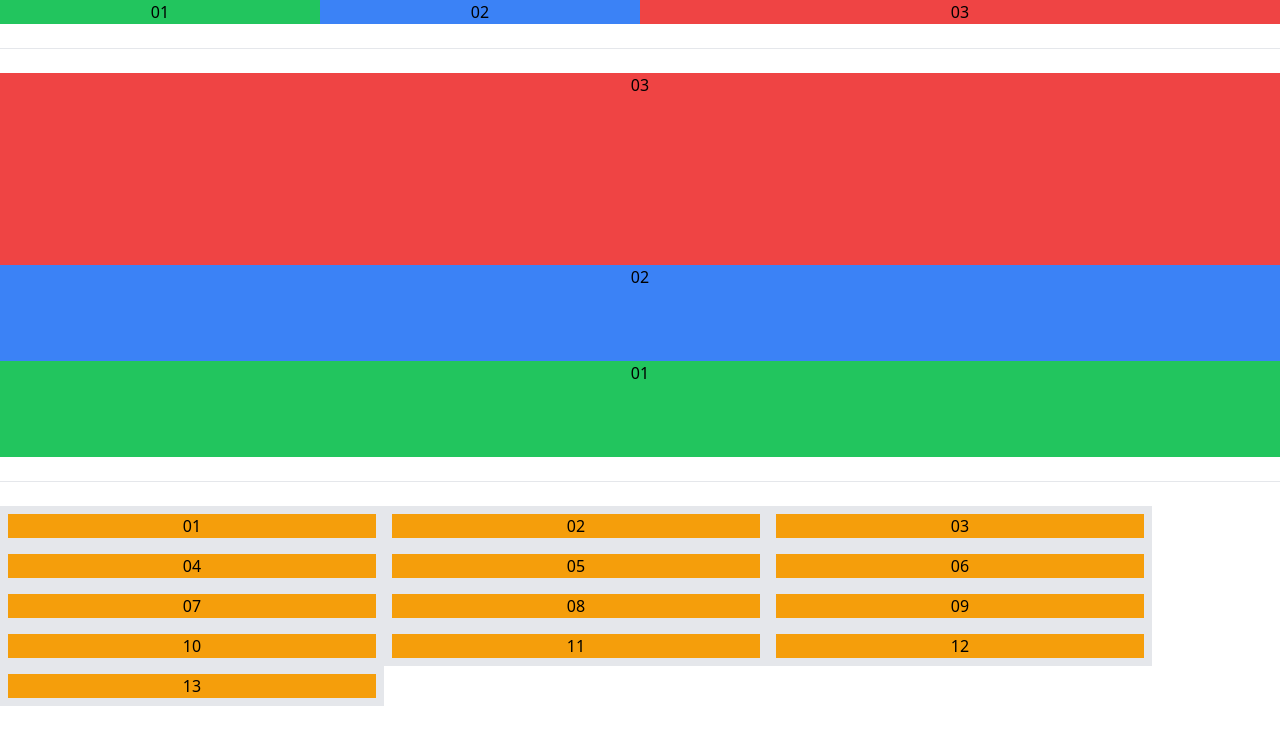
After one commit to rahimifh/Elearning, a Python web app: template src/templates/lesson4.html in a window 1280 px wide. The commit adds this page. Shown: the top 745 px of the page. Run offline with Jinja, Linux system fonts and the light colour scheme; the template is opened without the code that fills it, so the values that code supplies are empty.

Commit message:
complete lesson 4

```diff
--- a/src/assets/css/output-tailwind.css
+++ b/src/assets/css/output-tailwind.css
@@ -762,8 +758,8 @@ video {
   height: auto;
 }
 
-.h-32 {
-  height: 8rem;
+.h-96 {
+  height: 24rem;
 }
 
 .min-h-screen {
@@ -814,20 +818,24 @@ video {
   width: 900px;
 }
 
+.w-auto {
+  width: auto;
+}
+
 .w-screen {
   width: 100vw;
 }
 
-.w-auto {
-  width: auto;
+.w-full {
+  width: 100%;
 }
 
-.w-32 {
-  width: 8rem;
+.basis-1\/4 {
+  flex-basis: 25%;
 }
 
-.w-full {
-  width: 100%;
+.basis-1\/2 {
+  flex-basis: 50%;
 }
 
 .grid-cols-2 {
@@ -836,6 +844,22 @@ video {
 
 .grid-cols-3 {
   grid-template-columns: repeat(3, minmax(0, 1fr));
+}
+
+.flex-col {
+  flex-direction: column;
+}
+
+.flex-col-reverse {
+  flex-direction: column-reverse;
+}
+
+.flex-wrap {
+  flex-wrap: wrap;
+}
+
+.flex-wrap-reverse {
+  flex-wrap: wrap-reverse;
 }
 
 .items-center {
@@ -874,8 +898,17 @@ video {
   border-width: 1px;
 }
 
+.border-8 {
+  border-width: 8px;
+}
+
 .border-t-8 {
   border-top-width: 8px;
+}
+
+.bg-blue-300 {
+  --tw-bg-opacity: 1;
+  background-color: rgb(147 197 253 / var(--tw-bg-opacity));
 }
 
 .bg-blue-700 {
@@ -943,16 +966,31 @@ video {
   background-color: rgb(255 255 255 / var(--tw-bg-opacity));
 }
 
-.p-8 {
-  padding: 2rem;
+.bg-blue-500 {
+  --tw-bg-opacity: 1;
+  background-color: rgb(59 130 246 / var(--tw-bg-opacity));
+}
+
+.bg-red-500 {
+  --tw-bg-opacity: 1;
+  background-color: rgb(239 68 68 / var(--tw-bg-opacity));
+}
+
+.bg-amber-500 {
+  --tw-bg-opacity: 1;
+  background-color: rgb(245 158 11 / var(--tw-bg-opacity));
 }
 
 .p-10 {
   padding: 2.5rem;
 }
 
-.p-20 {
-  padding: 5rem;
+.p-8 {
+  padding: 2rem;
+}
+
+.text-center {
+  text-align: center;
 }
 
 .text-xs {
--- /dev/null
+++ b/src/templates/lesson4.html
@@ -0,0 +1,48 @@
+<!DOCTYPE html>
+<html lang="en">
+<head>
+    <meta charset="UTF-8">
+    <meta name="viewport" content="width=device-width, initial-scale=1.0">
+    <title>lesson 4</title>
+    <link rel="stylesheet" href="../assets/css/output-tailwind.css">
+</head>
+<body>
+    <div class="w-screen h-auto flex text-center">
+        <div class="basis-1/4 bg-green-500">01</div>
+        <div class="basis-1/4 bg-blue-500">02</div>
+        <div class="basis-1/2 bg-red-500">03</div>
+
+    </div>
+
+    <br>
+    <hr>
+    <br>
+    <div class="w-screen h-96 flex flex-col-reverse text-center">
+        <div class="basis-1/4 bg-green-500">01</div>
+        <div class="basis-1/4 bg-blue-500">02</div>
+        <div class="basis-1/2 bg-red-500 hover:basis-1/4">03</div>
+
+    </div>
+
+    <br>
+    <hr>
+    <br>
+
+        <div class="w-full flex flex-wrap text-center">
+            <div class="w-96 bg-amber-500 border-8">01</div>
+            <div class="w-96 bg-amber-500 border-8">02</div>
+            <div class="w-96 bg-amber-500 border-8">03</div>
+            <div class="w-96 bg-amber-500 border-8">04</div>
+            <div class="w-96 bg-amber-500 border-8">05</div>
+            <div class="w-96 bg-amber-500 border-8">06</div>
+            <div class="w-96 bg-amber-500 border-8">07</div>
+            <div class="w-96 bg-amber-500 border-8">08</div>
+            <div class="w-96 bg-amber-500 border-8">09</div>
+            <div class="w-96 bg-amber-500 border-8">10</div>
+            <div class="w-96 bg-amber-500 border-8">11</div>
+            <div class="w-96 bg-amber-500 border-8">12</div>
+            <div class="w-96 bg-amber-500 border-8">13</div>
+
+        </div>
+</body>
+</html>
```
Also changed, not shown: other parts of src/assets/css/output-tailwind.css (+40 -42 lines).
